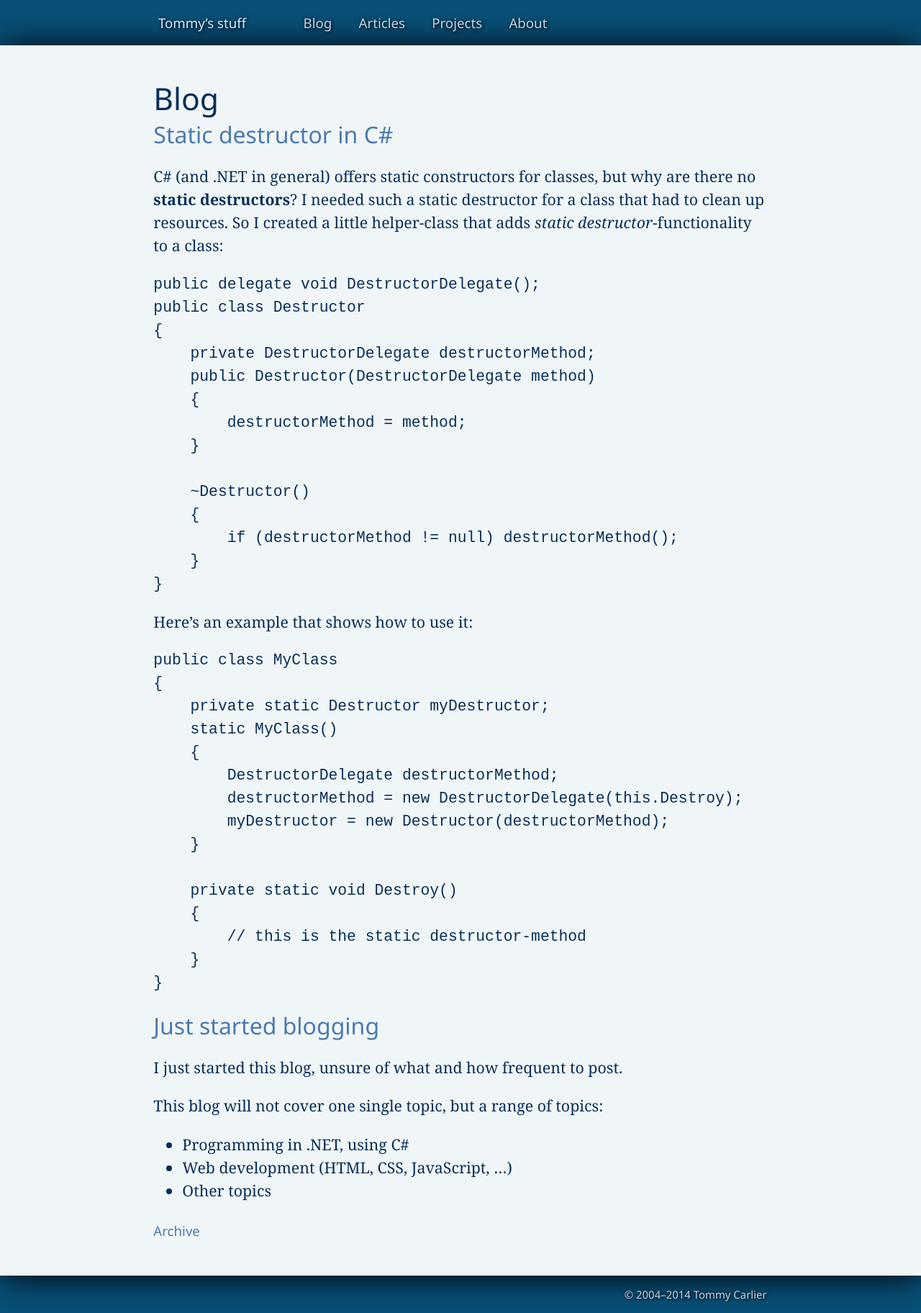
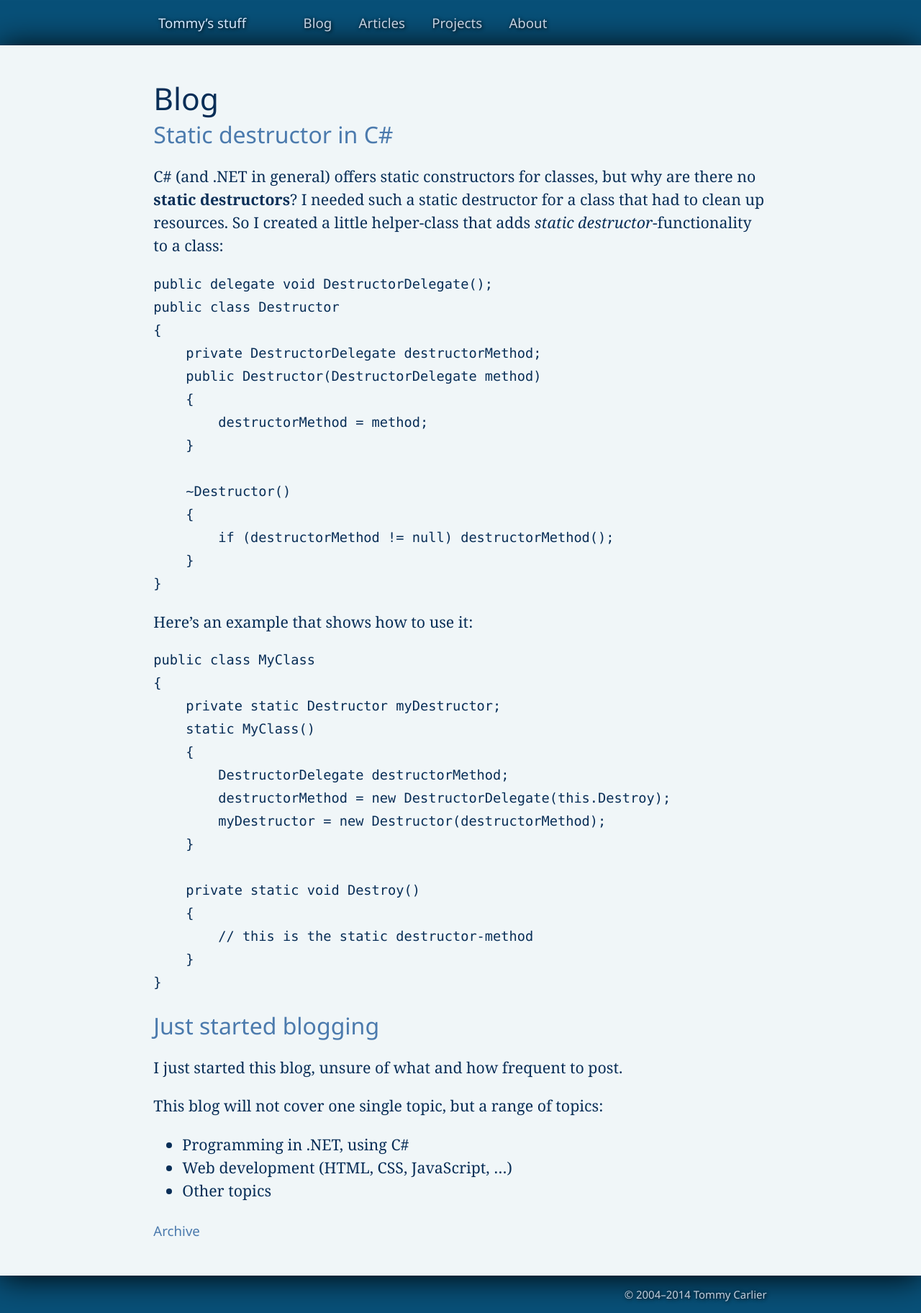
Before and after one commit to tommy-carlier/www.tcx.be, a Jekyll site: the page built from blog/index.html, in a window 1280 px wide. Shown: the whole page at 72% size. Built offline with Jekyll 4.4.1, drawn with Linux system fonts in a browser that asks for light colours; the list of posts is cut into pages by our own code.

Commit message:
Initial styling of code

```diff
--- a/assets/_sass/style-vars.sass
+++ b/assets/_sass/style-vars.sass
@@ -13,3 +13,4 @@ $page-border: solid 1px #FFF
 $heading-font: normal 200% "Segoe UI", Avenir, Tahoma, sans-serif
 $hyperlink-color: #4B7AAD
 $hyperlink-highlight-color: #8AB3DF
+$code-font: normal 14pt "Source Code Pro", Consolas, monospace
--- a/assets/site.sass
+++ b/assets/site.sass
@@ -80,6 +80,9 @@ body
 a
   text-decoration: none
 
+code
+  font: $code-font
+
 h1, h2
   font: $heading-font
   margin-bottom: 0
@@ -149,6 +152,9 @@ table.no-border
     line-height: 150%
     padding: 1em 0.7em
 
+  code
+    font-size: 10pt
+
   h1
     font-size: 150%
 
```
